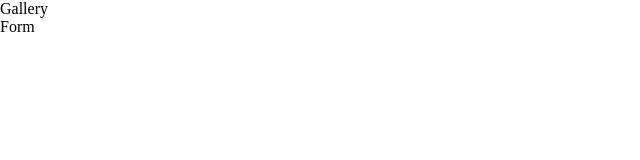
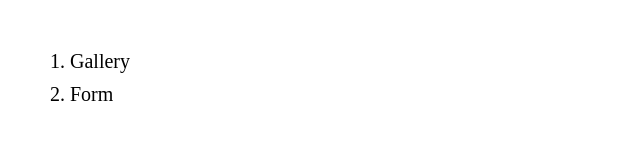
Before and after one commit to DimaDvizhok/goit-js-hw-09, a plain HTML site: page index.html in a window 1280 px wide. Shown: the whole page, without its empty margins (0-640 px from the left). Drawn offline with Linux system fonts and the light colour scheme.

Commit message:
Deploying to gh-pages from @ DimaDvizhok/goit-js-hw-09@86d6b25d7d7b495e4cefbb340a5eed82bbef5a67 🚀

```diff
--- /dev/null
+++ b/assets/styles-BGWD3nZg.css
@@ -0,0 +1 @@
+h1,h2,h3,h4,h5,h6,p{margin:0}p:last-child{margin-bottom:0}ul{margin:0;padding:0;list-style:none}a{color:currentColor;text-decoration:none}button{cursor:pointer}img{display:block;max-width:100%;height:auto}body{display:flex;flex-direction:column;min-width:100vw;min-height:100vh;margin:0}main{flex-grow:1}ul{list-style-type:none;padding-left:0;margin-top:0;margin-bottom:0}.gallery{padding-left:156px;padding-right:156px;display:flex;flex-wrap:wrap;gap:24px;margin-left:auto;margin-right:auto;justify-content:center}.gallery-item{width:calc((100% - 48px) / 3)}.gallery-image{width:100%;height:100%;transition:transform .5s ease}.gallery-image:hover{transform:scale(1.05)}.index-list{margin:50px;font-size:20px}.index-item:first-child{margin-bottom:10px}
--- a/assets/styles-CFhAgd3s.css
+++ /dev/null
@@ -1 +0,0 @@
-h1,h2,h3,h4,h5,h6,p{margin:0}p:last-child{margin-bottom:0}ul{margin:0;padding:0;list-style:none}a{color:currentColor;text-decoration:none}button{cursor:pointer}img{display:block;max-width:100%;height:auto}body{display:flex;flex-direction:column;min-width:100vw;min-height:100vh;margin:0}main{flex-grow:1}ul{list-style-type:none;padding-left:0;margin-top:0;margin-bottom:0}.gallery{padding-left:156px;padding-right:156px;display:flex;flex-wrap:wrap;gap:24px;margin-left:auto;margin-right:auto;justify-content:center}.gallery-item{width:calc((100% - 48px) / 3)}.gallery-image{width:100%;height:100%;transition:transform .5s ease}.gallery-image:hover{transform:scale(1.05)}
--- a/index.html
+++ b/index.html
@@ -5,12 +5,12 @@
     <link rel="icon" type="image/svg+xml" href="/goit-js-hw-09/favicon.svg" />
     <meta name="viewport" content="width=device-width, initial-scale=1.0" />
     <title>Vanilla App Template</title>
-    <link rel="stylesheet" crossorigin href="/goit-js-hw-09/assets/styles-CFhAgd3s.css">
+    <link rel="stylesheet" crossorigin href="/goit-js-hw-09/assets/styles-BGWD3nZg.css">
   </head>
   <body>
-    <ul>
-      <li><a href="./1-gallery.html">Gallery</a></li>
-      <li><a href="./2-form.html">Form</a></li>
+    <ul class="index-list">
+      <li class="index-item"><a href="./1-gallery.html">1. Gallery</a></li>
+      <li class="index-item"><a href="./2-form.html">2. Form</a></li>
     </ul>
   </body>
 </html>
```
Also changed, not shown: 1-gallery.html (+1 -1 lines).
